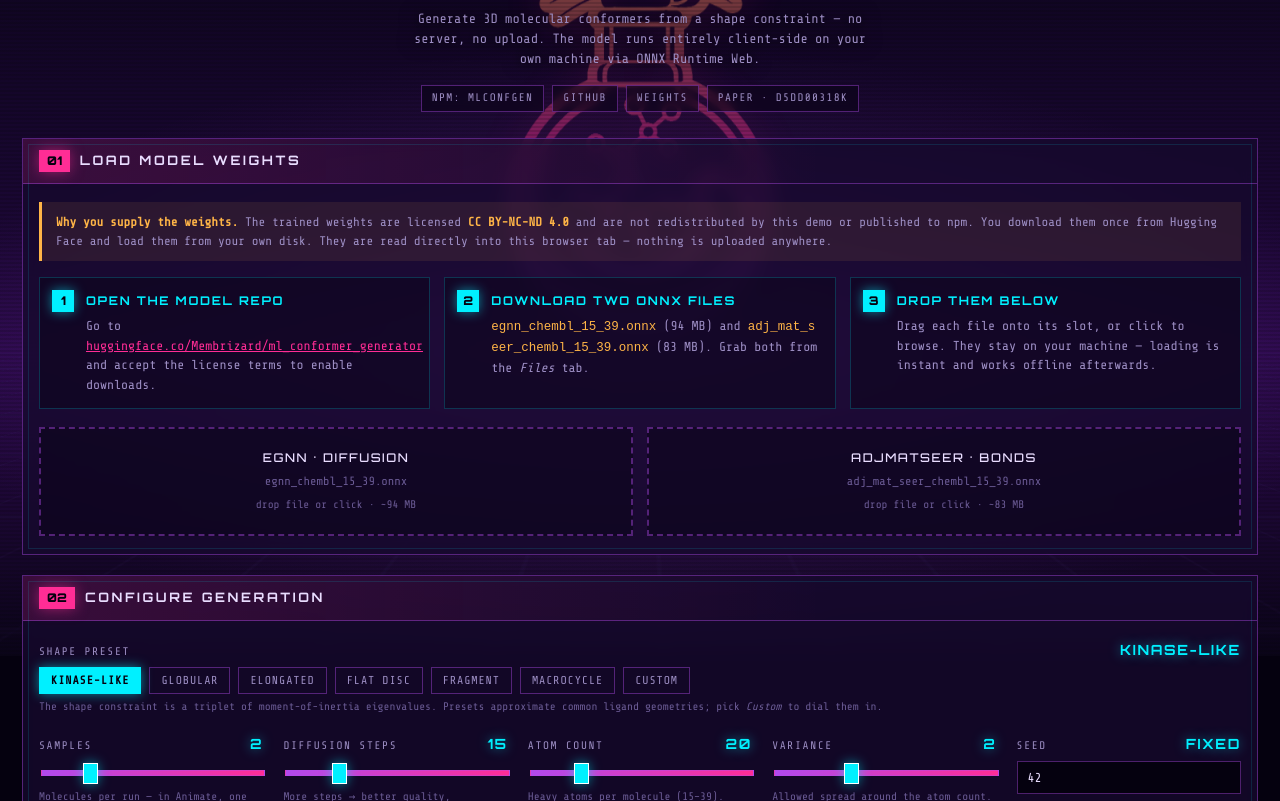
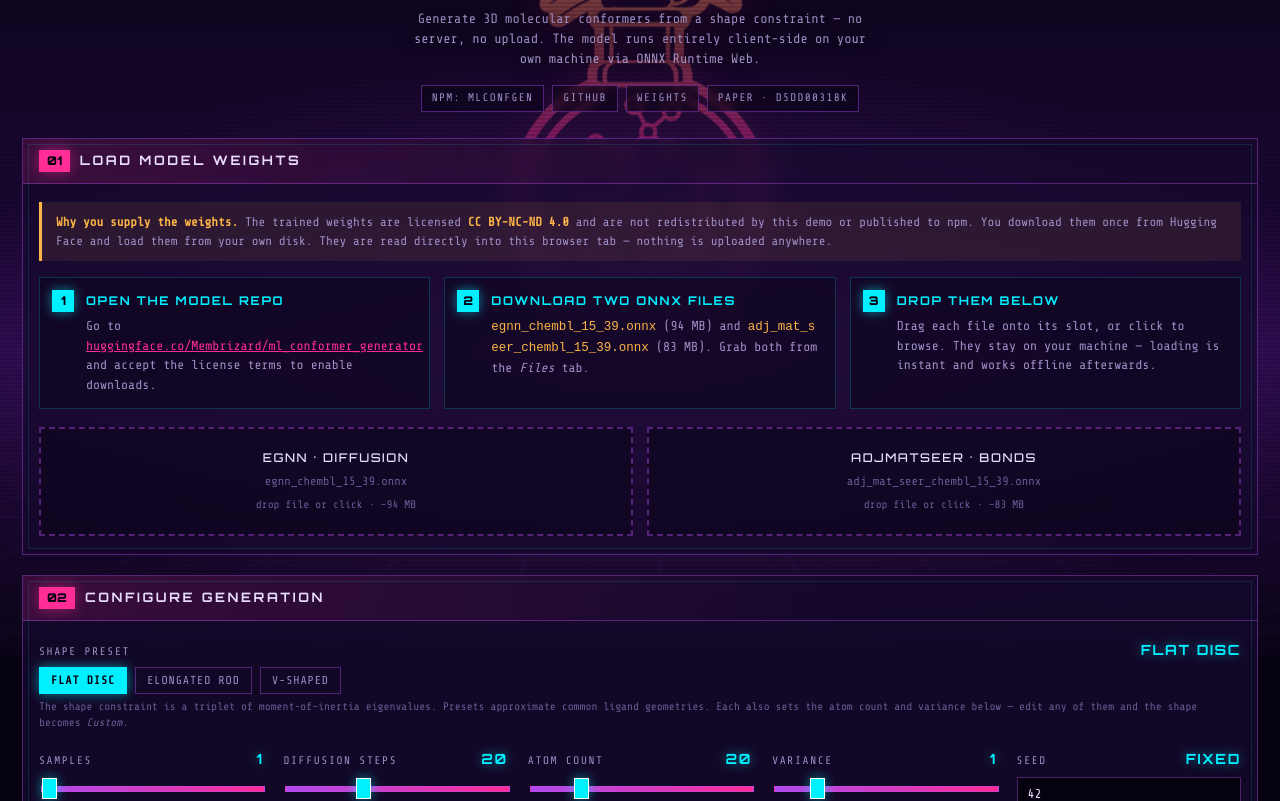
Before and after one commit to azatdavliatshin/mlconfgen-web-demo, a website built with Vite: page index.html in a window 1280 px wide. Shown: the part 144-945 px from the top of the page. Built offline with nearby package versions, Linux system fonts and the light colour scheme.

Commit message:
feat: replace shape presets with three measured configurations
The previous six presets were hand-scaled guesses around the package's
reference triplet. Swap them for three measured configurations — Flat Disc,
Elongated Rod and V-Shaped — each carrying the atom count and variance that
go with its shape, not just the MOI triplet.

Presets now own three controls instead of two, so applyPreset writes variance
as well; before, a preset's variance would have been silently ignored.

Custom is no longer a button — clicking it did nothing, since it has no
triplet to apply. It is now a derived state: editing any preset-owned control
flips the label to Custom and clears the highlight, and restoring the value
brings the preset back. The old markCustom only watched the MOI fields and
latched one-way, so changing atom count left a stale preset name displayed and
undoing an edit stayed stuck on Custom.

Defaults move to diffusion steps 20 and samples 1 (seed was already 42), which
is what these configurations were tuned at.

Verified in-browser: each preset applies all five values, editing atoms /
variance / MOI each flips to Custom and back, and steps / samples correctly
leave the preset intact.

```diff
--- a/index.html
+++ b/index.html
@@ -105,18 +105,20 @@
     <div class="panel-bd">
 
       <div class="ctrl" style="margin-bottom:18px">
-        <label>Shape Preset <span class="val" id="preset-label">Kinase-like</span></label>
+        <label>Shape Preset <span class="val" id="preset-label">Flat Disc</span></label>
         <div class="presets" id="presets"></div>
         <p class="ctrl-note">
           The shape constraint is a triplet of moment-of-inertia eigenvalues.
-          Presets approximate common ligand geometries; pick <em>Custom</em> to dial them in.
+          Presets approximate common ligand geometries. Each also sets the atom
+          count and variance below — edit any of them and the shape becomes
+          <em>Custom</em>.
         </p>
       </div>
 
       <div class="controls">
         <div class="ctrl">
-          <label>Samples <span class="val" id="v-samples">2</span></label>
-          <input type="range" id="c-samples" min="1" max="6" step="1" value="2" />
+          <label>Samples <span class="val" id="v-samples">1</span></label>
+          <input type="range" id="c-samples" min="1" max="6" step="1" value="1" />
           <p class="ctrl-note">
             Molecules per run — in Animate, one trajectory each. Runtime scales
             with this.
@@ -124,8 +126,8 @@
         </div>
 
         <div class="ctrl">
-          <label>Diffusion Steps <span class="val" id="v-steps">15</span></label>
-          <input type="range" id="c-steps" min="5" max="50" step="5" value="15" />
+          <label>Diffusion Steps <span class="val" id="v-steps">20</span></label>
+          <input type="range" id="c-steps" min="5" max="50" step="5" value="20" />
           <p class="ctrl-note">More steps → better quality, proportionally slower.</p>
         </div>
 
@@ -136,8 +138,8 @@
         </div>
 
         <div class="ctrl">
-          <label>Variance <span class="val" id="v-variance">2</span></label>
-          <input type="range" id="c-variance" min="0" max="6" step="1" value="2" />
+          <label>Variance <span class="val" id="v-variance">1</span></label>
+          <input type="range" id="c-variance" min="0" max="6" step="1" value="1" />
           <p class="ctrl-note">Allowed spread around the atom count.</p>
         </div>
 
@@ -165,9 +167,9 @@
         <div class="ctrl">
           <label>MOI Eigenvalues <span class="val" id="v-moi">custom</span></label>
           <div style="display:grid;grid-template-columns:repeat(3,1fr);gap:8px">
-            <input type="text" id="c-moi0" value="89.87" inputmode="decimal" aria-label="MOI eigenvalue 1" />
-            <input type="text" id="c-moi1" value="210.78" inputmode="decimal" aria-label="MOI eigenvalue 2" />
-            <input type="text" id="c-moi2" value="217.78" inputmode="decimal" aria-label="MOI eigenvalue 3" />
+            <input type="text" id="c-moi0" value="101.40107727050781" inputmode="decimal" aria-label="MOI eigenvalue 1" />
+            <input type="text" id="c-moi1" value="102.84884643554688" inputmode="decimal" aria-label="MOI eigenvalue 2" />
+            <input type="text" id="c-moi2" value="201.9473876953125" inputmode="decimal" aria-label="MOI eigenvalue 3" />
           </div>
           <p class="ctrl-note">Principal moments defining the target shape envelope.</p>
         </div>
--- a/src/js/main.js
+++ b/src/js/main.js
@@ -55,7 +55,7 @@ function setStatus(text, kind = "") {
 /* ── Presets ─────────────────────────────────────────────────────────── */
 
 function buildPresets() {
-  for (const p of [...PRESETS, CUSTOM]) {
+  for (const p of PRESETS) {
     const b = document.createElement("button");
     b.className = "preset";
     b.textContent = p.name;
@@ -69,31 +69,35 @@ function buildPresets() {
 
 function applyPreset(p) {
   activePreset = p;
-  if (p.moi) {
-    el.moi.forEach((input, i) => (input.value = p.moi[i]));
-    $("c-atoms").value = p.nAtoms;
-    syncRangeLabels();
-  }
-  el.presetLabel.textContent = p.name;
-  el.vMoi.textContent = p.id === "custom" ? "custom" : p.name.toLowerCase();
-  for (const b of el.presets.children) {
-    b.classList.toggle("on", b.dataset.id === p.id);
-  }
+  el.moi.forEach((input, i) => (input.value = p.moi[i]));
+  $("c-atoms").value = p.nAtoms;
+  $("c-variance").value = p.variance;
+  syncRangeLabels();
+  refreshPresetState();
   updateCode();
 }
 
-/** Editing the MOI fields by hand means we're no longer on a named preset. */
-function markCustom() {
-  if (activePreset.id === "custom") return;
+/**
+ * A preset owns the MOI triplet, the atom count and the variance. Touching any
+ * of them by hand puts us off the named preset, so nothing stays highlighted
+ * and the labels read "Custom" — there is no Custom button to click, the state
+ * is entirely derived from the controls.
+ */
+function isDrifted() {
   const p = activePreset;
-  const drifted = p.moi?.some((v, i) => Number(el.moi[i].value) !== v);
-  if (drifted) {
-    activePreset = CUSTOM;
-    el.presetLabel.textContent = CUSTOM.name;
-    el.vMoi.textContent = "custom";
-    for (const b of el.presets.children) {
-      b.classList.toggle("on", b.dataset.id === "custom");
-    }
+  return (
+    p.moi.some((v, i) => Number(el.moi[i].value) !== v) ||
+    Number($("c-atoms").value) !== p.nAtoms ||
+    Number($("c-variance").value) !== p.variance
+  );
+}
+
+function refreshPresetState() {
+  const custom = isDrifted();
+  el.presetLabel.textContent = custom ? CUSTOM.name : activePreset.name;
+  el.vMoi.textContent = custom ? "custom" : activePreset.name.toLowerCase();
+  for (const b of el.presets.children) {
+    b.classList.toggle("on", !custom && b.dataset.id === activePreset.id);
   }
 }
 
@@ -506,12 +510,13 @@ function init() {
   for (const [input] of RANGES) {
     $(input).addEventListener("input", () => {
       syncRangeLabels();
+      refreshPresetState();
       updateCode();
     });
   }
   for (const input of el.moi) {
     input.addEventListener("input", () => {
-      markCustom();
+      refreshPresetState();
       updateCode();
     });
   }
--- a/src/js/presets.js
+++ b/src/js/presets.js
@@ -6,51 +6,33 @@
  * each principal axis. Small, near-equal values read as compact and globular;
  * one large value against two small ones reads as elongated.
  *
- * The "kinase-like" triplet is the reference used in the package's own example;
- * the others are scaled to sketch out distinct regions of the same space.
+ * Each preset also carries the atom count and variance that produce good
+ * results for that shape (steps 20, samples 1, seed 42).
  */
 export const PRESETS = [
   {
-    id: "kinase",
-    name: "Kinase-like",
-    moi: [89.87, 210.78, 217.78],
+    id: "flat_disc",
+    name: "Flat Disc",
+    moi: [101.40107727050781, 102.84884643554688, 201.9473876953125],
     nAtoms: 20,
-    note: "Flat, fused-ring scaffold — the package's reference shape.",
+    variance: 1,
+    note: "Planar envelope — two equal light axes, one much heavier.",
   },
   {
-    id: "globular",
-    name: "Globular",
-    moi: [140.0, 152.0, 165.0],
-    nAtoms: 22,
-    note: "Near-spherical: three similar moments, densely packed.",
-  },
-  {
-    id: "rod",
-    name: "Elongated",
-    moi: [42.0, 330.0, 345.0],
-    nAtoms: 24,
+    id: "elongated_rod",
+    name: "Elongated Rod",
+    moi: [101.6028060913086, 1135.322509765625, 1167.136962890625],
+    nAtoms: 38,
+    variance: 0,
     note: "Linear, extended — one light axis, two heavy ones.",
   },
   {
-    id: "disc",
-    name: "Flat Disc",
-    moi: [175.0, 180.0, 340.0],
-    nAtoms: 21,
-    note: "Planar aromatic sheet — two equal axes, one much heavier.",
-  },
-  {
-    id: "compact",
-    name: "Fragment",
-    moi: [55.0, 95.0, 110.0],
-    nAtoms: 16,
-    note: "Small fragment-sized envelope for lead-like starting points.",
-  },
-  {
-    id: "large",
-    name: "Macrocycle",
-    moi: [260.0, 420.0, 470.0],
-    nAtoms: 34,
-    note: "Large, sprawling scaffold approaching the 39-atom ceiling.",
+    id: "v_shaped",
+    name: "V-Shaped",
+    moi: [89.87, 210.78, 217.78],
+    nAtoms: 23,
+    variance: 0,
+    note: "Bent scaffold — the package's reference triplet.",
   },
 ];
 
```
